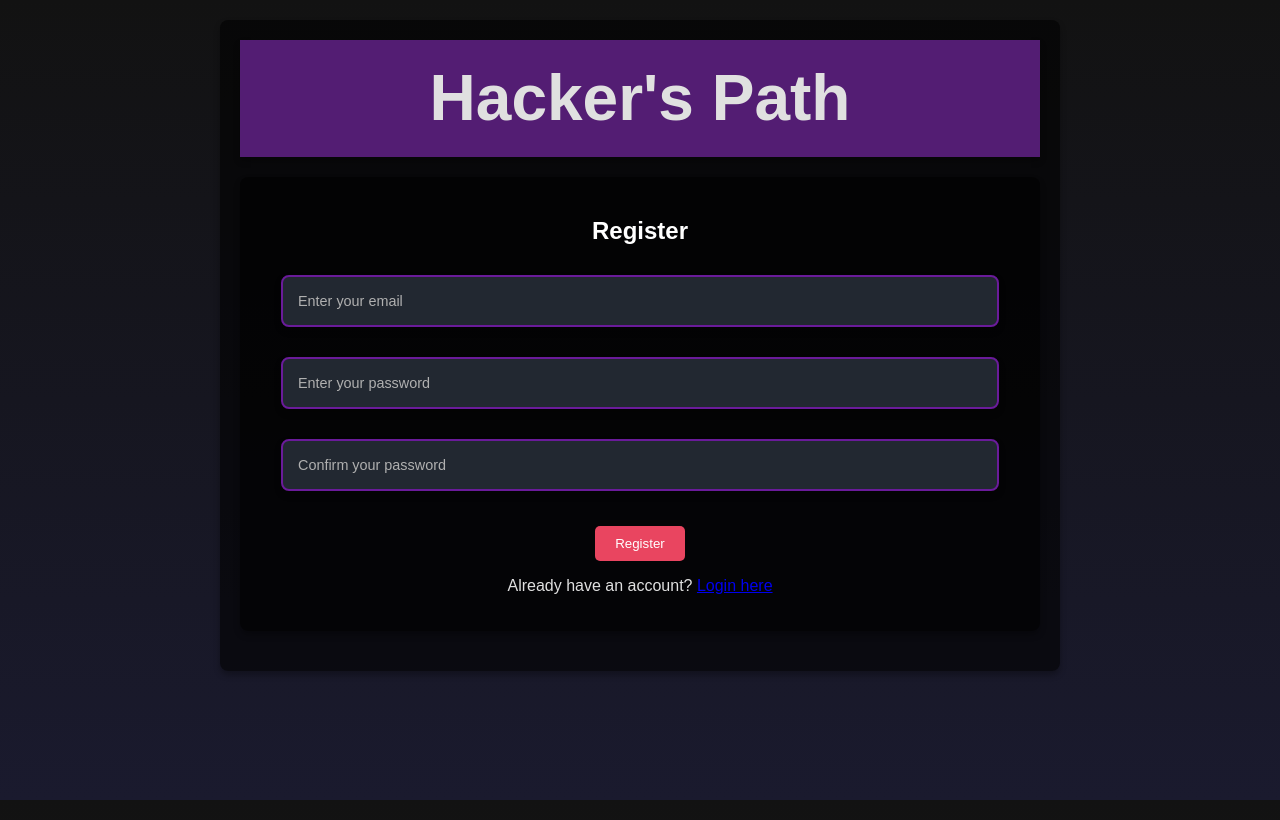
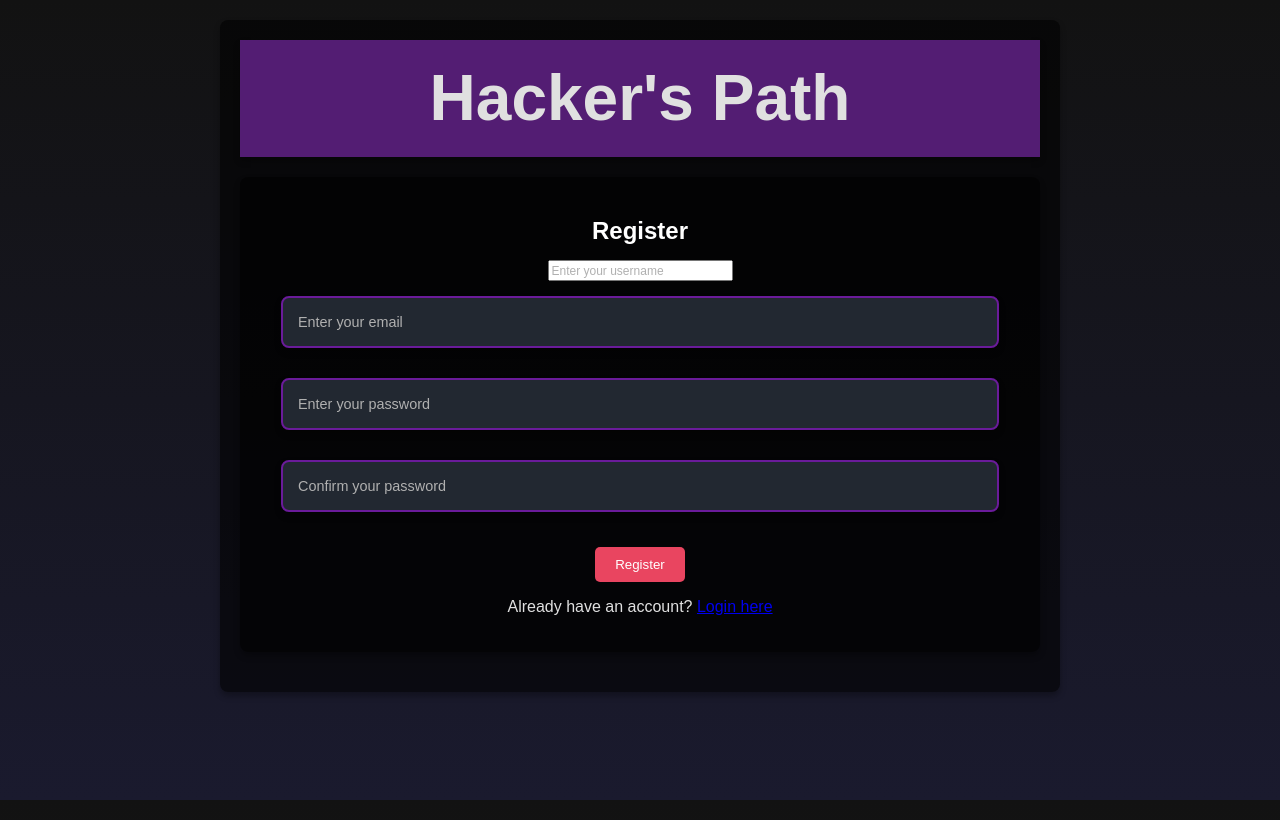
Before and after one commit to J4-CK/-test--Hackers-Path, a Next.js app: page /register in a window 1280 px wide. Built offline with nearby package versions, Linux system fonts and the light colour scheme.

Commit message:
Update register.js

```diff
--- a/pages/register.js
+++ b/pages/register.js
@@ -3,6 +3,7 @@
 
 export default function RegisterPage() {
   const router = useRouter();
+  const [username, setUsername] = useState('');
   const [email, setEmail] = useState('');
   const [password, setPassword] = useState('');
   const [confirmPassword, setConfirmPassword] = useState('');
@@ -16,7 +17,7 @@
     setSuccess('');
 
     // Validate inputs
-    if (!email || !password || !confirmPassword) {
+    if (!username || !email || !password || !confirmPassword) {
       setError('All fields are required.');
       return;
     }
@@ -30,7 +31,7 @@
       const res = await fetch('/api/auth/register', {
         method: 'POST',
         headers: { 'Content-Type': 'application/json' },
-        body: JSON.stringify({ email, password }),
+        body: JSON.stringify({ username, email, password }),
       });
 
       const result = await res.json();
@@ -56,6 +57,14 @@
       <div className="section">
         <h2>Register</h2>
         <form onSubmit={handleRegister}>
+          <input
+            type="text"
+            id="username"
+            placeholder="Enter your username"
+            value={username}
+            onChange={(e) => setUsername(e.target.value)}
+            required
+          />
           <input
             type="email"
             id="email"
```
